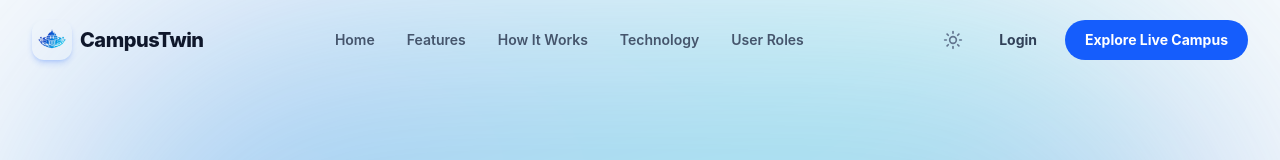
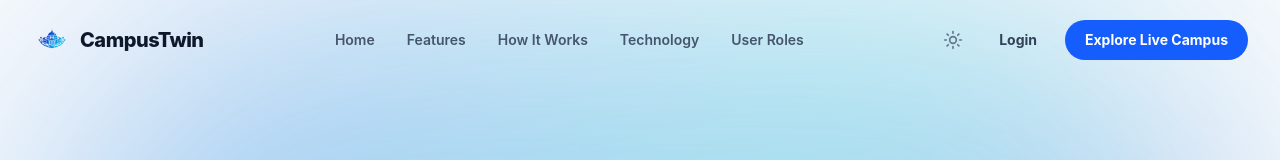
Before and after one commit to MohammedShakib/campus-twin, a React (Vite) app in the folder frontend/: page / in a window 1280 px wide. Shown: the top 160 px of the page. Built offline with nearby package versions, Linux system fonts and the light colour scheme.

Commit message:
Use CampusTwin logo in header and browser tab

```diff
--- a/frontend/index.html
+++ b/frontend/index.html
@@ -2,9 +2,9 @@
 <html lang="en">
   <head>
     <meta charset="UTF-8" />
-    <link rel="icon" type="image/svg+xml" href="/favicon.svg" />
+    <link rel="icon" type="image/png" href="/CampusTwin-logo.png" />
     <meta name="viewport" content="width=device-width, initial-scale=1.0" />
-    <title>frontend</title>
+    <title>CampusTwin</title>
   </head>
   <body>
     <div id="root"></div>
--- a/frontend/src/components/landing/Footer.tsx
+++ b/frontend/src/components/landing/Footer.tsx
@@ -11,7 +11,7 @@ const Footer = () => {
               <img
                 src={campusTwinLogo}
                 alt="CampusTwin logo"
-                className="w-8 h-8 rounded-lg object-cover"
+                className="w-8 h-8 object-contain"
               />
               <span className="font-bold text-lg tracking-tight text-white">CampusTwin</span>
             </div>
--- a/frontend/src/components/landing/Navbar.tsx
+++ b/frontend/src/components/landing/Navbar.tsx
@@ -30,7 +30,7 @@ const Navbar = () => {
             <img
               src={campusTwinLogo}
               alt="CampusTwin logo"
-              className="w-10 h-10 rounded-xl object-cover shadow-md shadow-blue-600/20"
+              className="w-10 h-10 object-contain"
             />
             <span className="font-extrabold text-xl tracking-tight text-slate-900">
               CampusTwin
```
Also changed, not shown: frontend/public/CampusTwin-logo.png (added).
